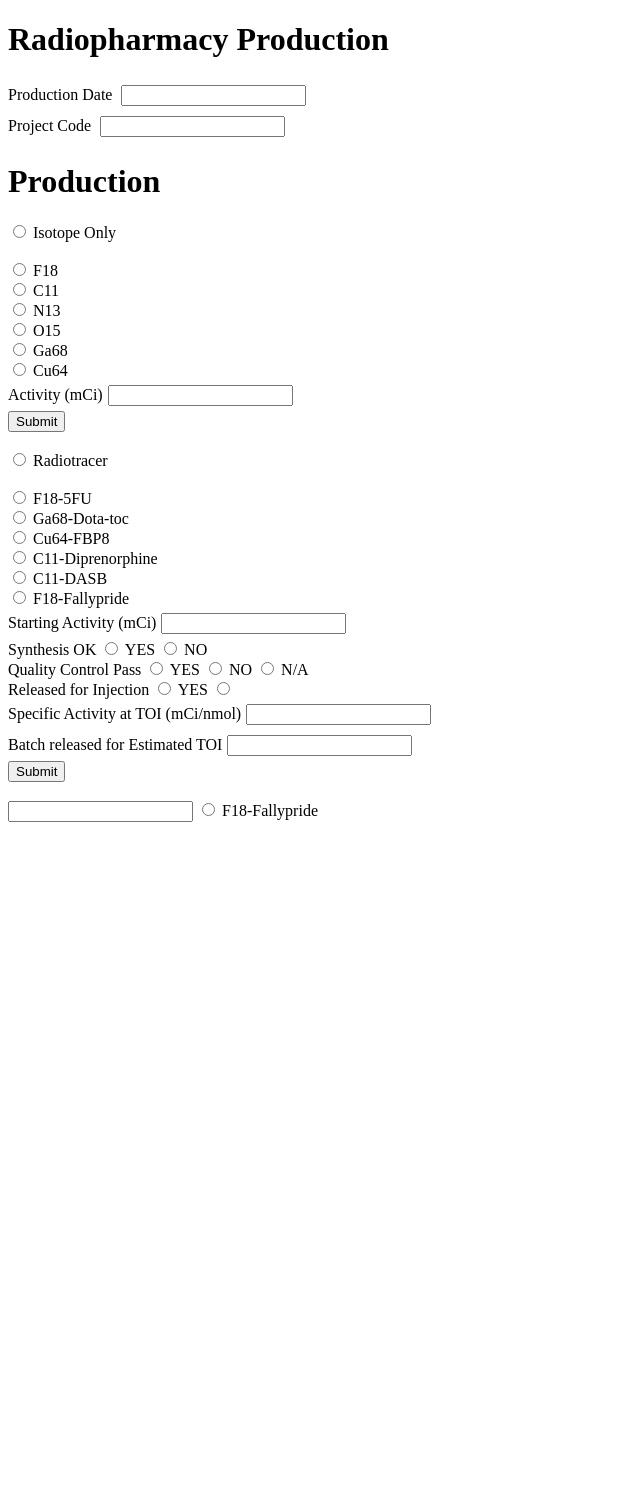
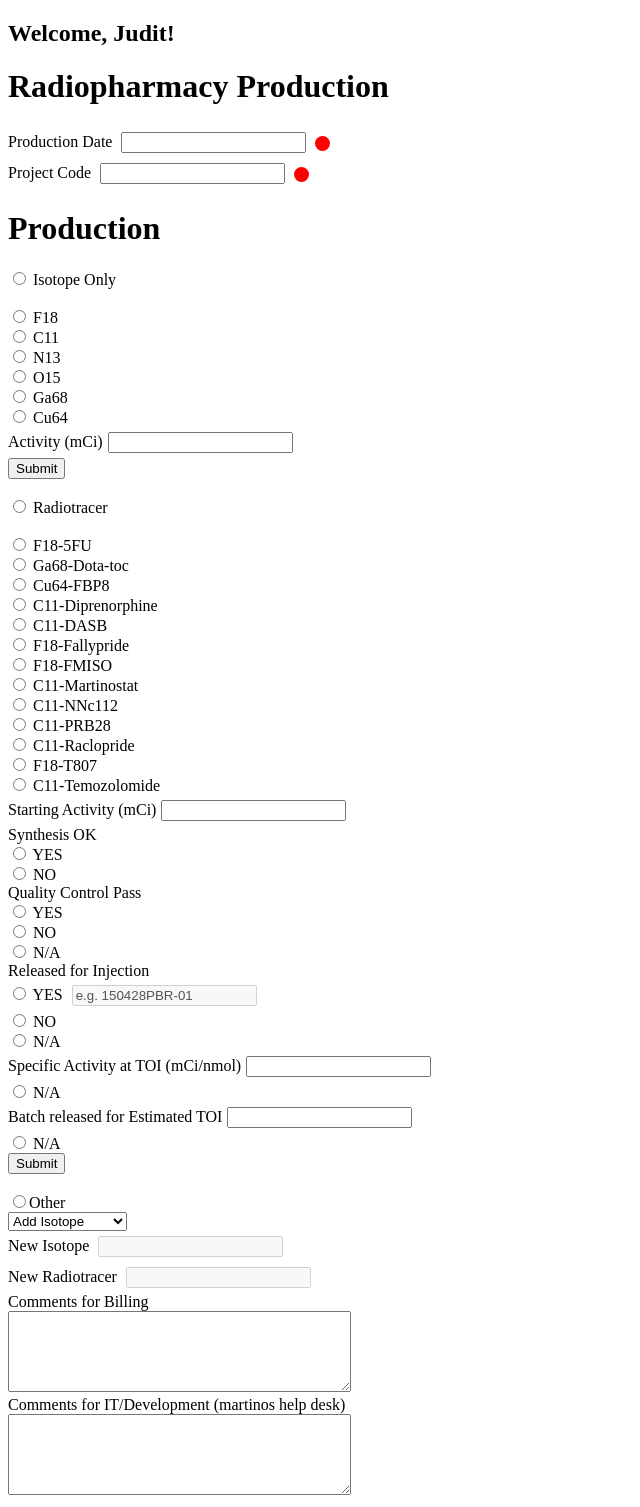
Before and after one commit to foundling/billing_interface, a PHP site: page / in a window 1280 px wide. Shown: the whole page, without its empty margins (0-640 px from the left). Before the commit the page ends 822 px from the top, so only its background shows below. Run offline with PHP 8.4, Linux system fonts and the light colour scheme.

Commit message:
judit's form is mostly in place html-wise

```diff
--- a/index.html
+++ b/index.html
@@ -6,11 +6,18 @@
 
 </head>
 <body>
+<h2>Welcome, Judit!</h2>
 
 <form>
   <h1>Radiopharmacy Production</h1>
-  <label>Production Date</label> <input type="text" name='production-date'> <br>
-  <label>Project Code   </label> <input type="text" name='project-code'   > <br>
+  <label>Production Date</label> <input type="text" name='production-date'>
+  <div class="required validate"></div>
+  <br>
+
+  <label>Project Code   </label> <input type="text" name='project-code'   >
+  <div class="required validate"></div>
+  <br>
+
   <h1>Production</h1>
   <input type="radio" value="isotope-only"> <label>Isotope Only</label><br><br>
   	<input type="radio" value="F18"> <label>F18 </label><br>
@@ -29,29 +36,54 @@
   	<input type="radio" value="C11-Diprenorphine"><label> C11-Diprenorphine</label><br>
   	<input type="radio" value="C11-DASB"><label> C11-DASB</label><br>
   	<input type="radio" value="F18-Fallypride"><label> F18-Fallypride</label><br>
+	<input type="radio" value="F18-Fallypride"><label> F18-FMISO</label><br>
+	<input type="radio" value="F18-Fallypride"><label> C11-Martinostat</label><br>
+	<input type="radio" value="F18-Fallypride"><label> C11-NNc112</label><br>
+	<input type="radio" value="F18-Fallypride"><label> C11-PRB28</label><br>
+	<input type="radio" value="F18-Fallypride"><label> C11-Raclopride</label><br>
+	<input type="radio" value="F18-Fallypride"><label> F18-T807</label><br>
+	<input type="radio" value="F18-Fallypride"><label> C11-Temozolomide</label><br>
 
 	<label>Starting Activity (mCi)</label><input type="text"  value=""><br>
-	<label>Synthesis OK </label>
-	<input type="radio" value="yes"> YES
-	<input type="radio" value="no"> NO<br>
+	<label>Synthesis OK </label><br>
+	<input type="radio" value="yes"> YES <br>
+	<input type="radio" value="no"> NO <br>
 
-	<label>Quality Control Pass </label>
-	<input type="radio" value="yes"> YES
-	<input type="radio" value="no"> NO
+	<label>Quality Control Pass </label> <br>
+	<input type="radio" value="yes"> YES <br>
+	<input type="radio" value="no"> NO <br>
 	<input type="radio" value="na"> N/A<br>
 
-	<label>Released for Injection </label>
+	<label>Released for Injection </label> <br>
 	<input type="radio" value="yes"> YES
-	<input type="radio" value="no"><br>
+	<input type="text" name="lot_number" value="e.g. 150428PBR-01" disabled><br>
+	<input type="radio" value="no"> NO <br>
+	<input type="radio" value="na"> N/A <br>
 
 	<label>Specific Activity at TOI (mCi/nmol)</label><input type="text"  value=""><br>
+	<input type="radio" value="na"> N/A <br>
+
 	<label>Batch released for Estimated TOI</label><input type="text"  value=""><br>
+	<input type="radio" value="na"><label> N/A</label><br>
 	<input type="submit"><br><br>
 
-	<input name="other">
+	<input type="radio"><label>Other</label><br>
+	<select name="new_iso_or_radiotracer">
+		<option value="new_iso">Add Isotope</option>
+		<option value="radiotracer">Add Radiotracer</option>
+	</select><br>
+	<label> New Isotope</label>     <input type="text" name="new_isotope" disabled><br>
+	<label> New Radiotracer</label> <input type="text" name="new_radiotracer" disabled><br>
 
-	<input type="radio" value="F18-Fallypride"><label> F18-Fallypride</label><br>
+	<label>Comments for Billing</label><br>
+	<textarea rows="5" cols="40">
 
+	</textarea><br>
+
+	<label>Comments for IT/Development (martinos help desk)</label><br>
+	<textarea rows="5" cols="40">
+
+	</textarea>
 </form>
 
 </body>
--- a/style.css
+++ b/style.css
@@ -2,3 +2,13 @@ input[type=text]
 {
 	margin: 5px;
 }
+
+.validate
+{
+	height: 15px;
+	width: 15px;
+	vertical-align: middle;
+	display: inline-block;
+	border-radius: 50%;
+	background: red;
+}
```
